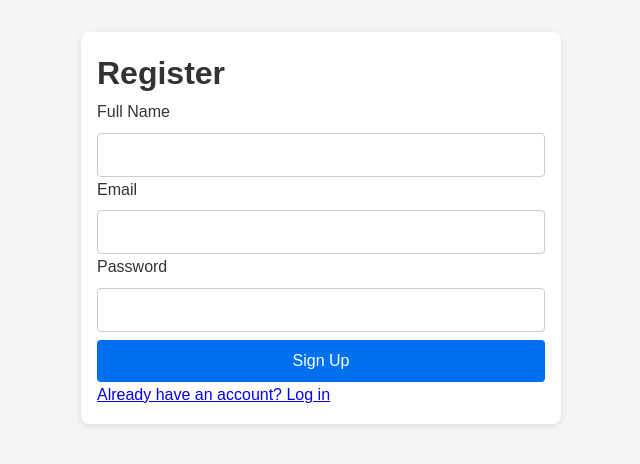
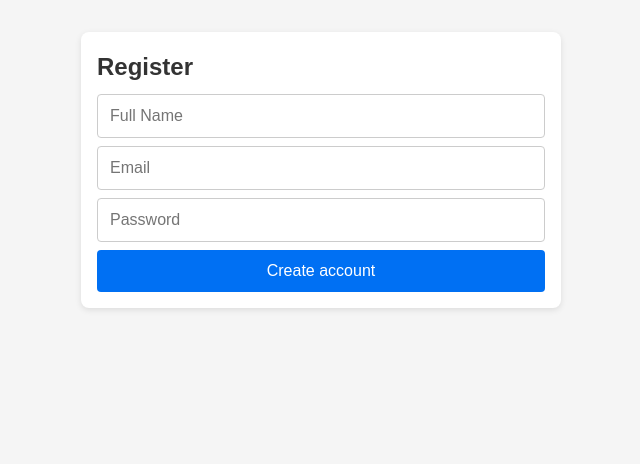
Before and after one commit to tinulica/frontend1, a React (Create React App) app: page /register in a window 1280 px wide. Shown: the top 464 px of the page, without its empty margins (319-959 px from the left). Built offline with nearby package versions, Linux system fonts and the light colour scheme.

Commit message:
Update Register.js

```diff
--- a/src/components/Register.js
+++ b/src/components/Register.js
@@ -1,22 +1,21 @@
 import React, { useState } from 'react';
-import { useNavigate, Link } from 'react-router-dom';
 import api from '../services/api';
-import { saveAuth } from '../utils/auth';
+import { useNavigate } from 'react-router-dom';
 
 export default function Register() {
   const [fullName, setFullName] = useState('');
   const [email,    setEmail]    = useState('');
   const [password, setPassword] = useState('');
   const [error,    setError]    = useState('');
-  const nav = useNavigate();
+  const navigate = useNavigate();
 
-  const onSubmit = async e => {
+  const handleSubmit = async e => {
     e.preventDefault();
     setError('');
     try {
       const { data } = await api.post('/auth/register', { fullName, email, password });
-      saveAuth(data);
-      nav('/dashboard');
+      localStorage.setItem('token', data.token);
+      navigate('/');
     } catch (err) {
       setError(err.response?.data?.message || 'Registration failed');
     }
@@ -24,26 +23,31 @@ export default function Register() {
 
   return (
     <div className="container">
-      <h1>Register</h1>
-      {error && <div className="error">{error}</div>}
-      <form onSubmit={onSubmit}>
-        <div>
-          <label>Full Name</label>
-          <input value={fullName} onChange={e => setFullName(e.target.value)} required />
-        </div>
-        <div>
-          <label>Email</label>
-          <input type="email" value={email} onChange={e => setEmail(e.target.value)} required />
-        </div>
-        <div>
-          <label>Password</label>
-          <input type="password" value={password} onChange={e => setPassword(e.target.value)} required />
-        </div>
-        <button type="submit">Sign Up</button>
+      <h2>Register</h2>
+      {error && <div style={{color:'red'}}>{error}</div>}
+      <form onSubmit={handleSubmit}>
+        <input
+          placeholder="Full Name"
+          value={fullName}
+          onChange={e => setFullName(e.target.value)}
+          required
+        />
+        <input
+          type="email"
+          placeholder="Email"
+          value={email}
+          onChange={e => setEmail(e.target.value)}
+          required
+        />
+        <input
+          type="password"
+          placeholder="Password"
+          value={password}
+          onChange={e => setPassword(e.target.value)}
+          required
+        />
+        <button type="submit">Create account</button>
       </form>
-      <nav>
-        <Link to="/login">Already have an account? Log in</Link>
-      </nav>
     </div>
   );
 }
```
